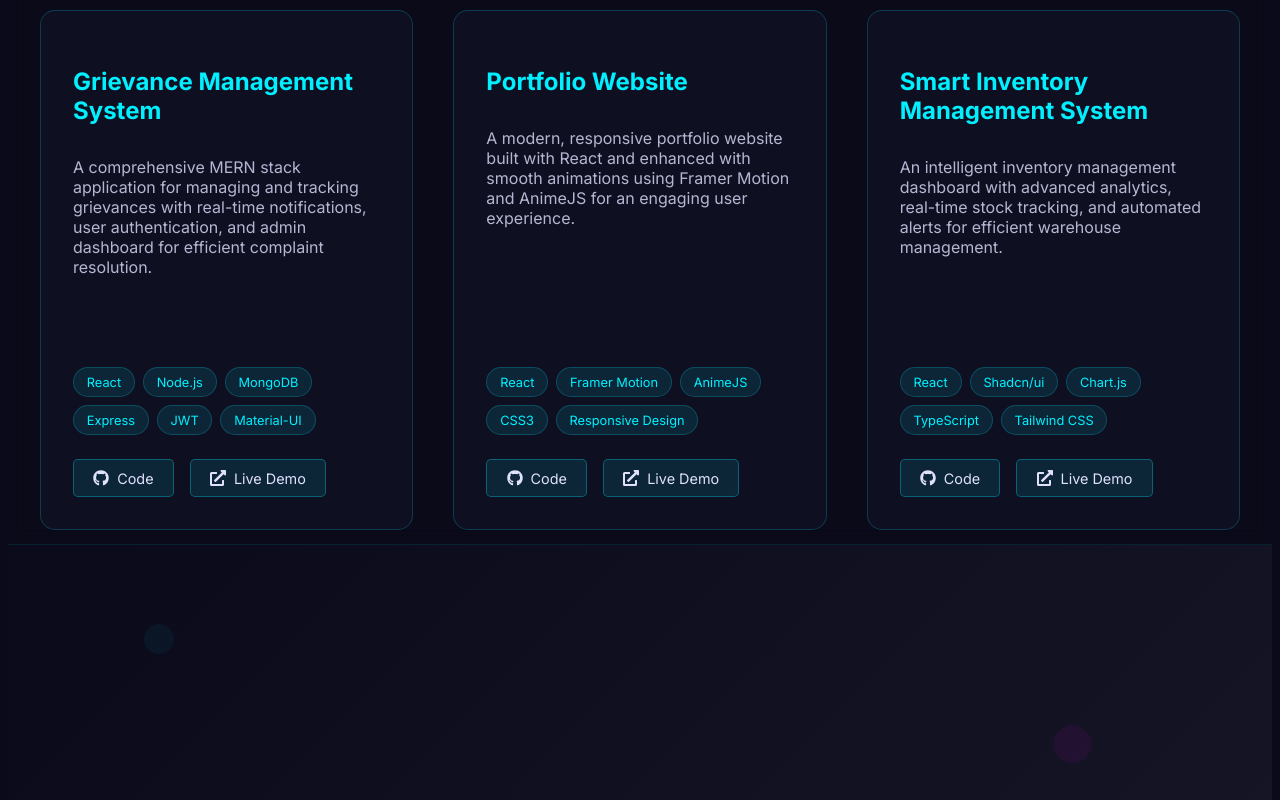
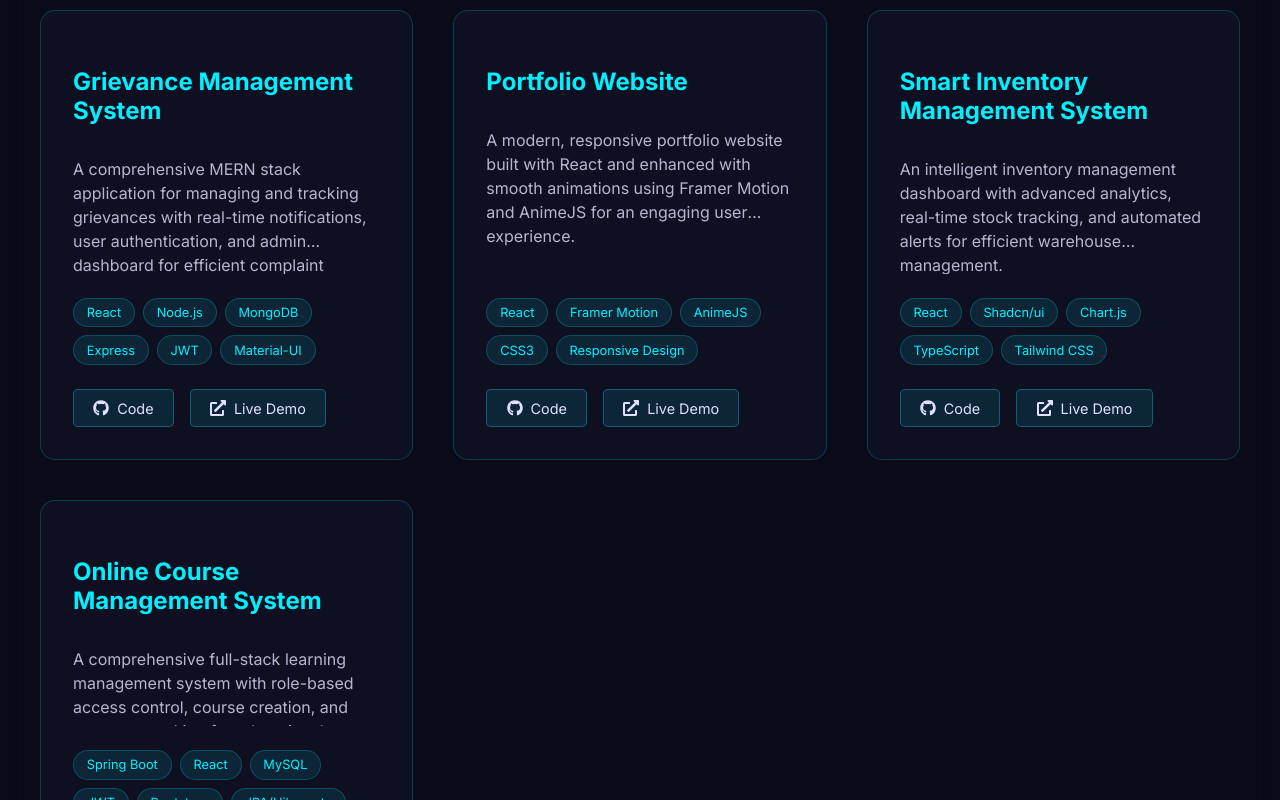
Before and after one commit to bhanuprakashpeddi-1432/tech-portfolio, a React (Create React App) app: page / in a window 1280 px wide. Shown: the part 2120-2920 px from the top of the page. Built offline with nearby package versions, Linux system fonts and the light colour scheme.

Commit message:
project added

```diff
--- a/src/components/Projects.css
+++ b/src/components/Projects.css
@@ -25,6 +25,8 @@
   display: grid;
   grid-template-columns: repeat(auto-fit, minmax(300px, 1fr));
   gap: 2.5rem;
+  align-items: start;
+  grid-auto-rows: auto;
 }
 
 .project-card {
@@ -37,7 +39,8 @@
   overflow: hidden;
   display: flex;
   flex-direction: column;
-  height: 100%;
+  height: 450px;
+  box-sizing: border-box;
 }
 
 .project-card::before {
@@ -71,6 +74,12 @@
   opacity: 0.8;
   margin-bottom: 1.5rem;
   flex-grow: 1;
+  overflow: hidden;
+  display: -webkit-box;
+  -webkit-line-clamp: 4;
+  line-clamp: 4;
+  -webkit-box-orient: vertical;
+  line-height: 1.5;
 }
 
 .tags {
@@ -154,7 +163,7 @@
   .project-card {
     padding: 2rem;
     margin-bottom: 2rem;
-    min-height: auto;
+    height: 420px;
     box-sizing: border-box;
   }
 
@@ -210,6 +219,7 @@
   .project-card {
     padding: 1.8rem;
     margin-bottom: 1.5rem;
+    height: 400px;
   }
 }
 
--- a/src/components/Projects.js
+++ b/src/components/Projects.js
@@ -27,9 +27,18 @@
     detailedDescription: "React-based dashboard with Shadcn/ui components, featuring inventory tracking, analytics charts, automated reorder alerts, and comprehensive reporting.",
     tags: ["React", "Shadcn/ui", "Chart.js", "TypeScript", "Tailwind CSS"],
     github: "https://github.com/bhanuprakashpeddi-1432/Inventory_Management",
-    liveDemo: "https://smart-inventory-demo.netlify.app",
+    liveDemo: "Not specified in README",
     features: ["Real-time Tracking", "Analytics Dashboard", "Automated Alerts", "Report Generation"]
   },
+  {
+    title: "Online Course Management System",
+    description: "A comprehensive full-stack learning management system with role-based access control, course creation, and progress tracking for educational institutions.",
+    detailedDescription: "Spring Boot and React-based LMS featuring JWT authentication, course enrollment system, lesson completion tracking, admin dashboard, and comprehensive user management with real-time progress analytics.",
+    tags: ["Spring Boot", "React", "MySQL", "JWT", "Bootstrap", "JPA/Hibernate", "REST API"],
+    github: "https://github.com/bhanuprakashpeddi-1432/OnlineCourseManagement_System",
+    liveDemo: "Not specified in README",
+    features: ["Role-based Access Control", "Course Management", "Progress Tracking", "Admin Dashboard"]
+  }
 ];
 
 const Projects = () => {
```
